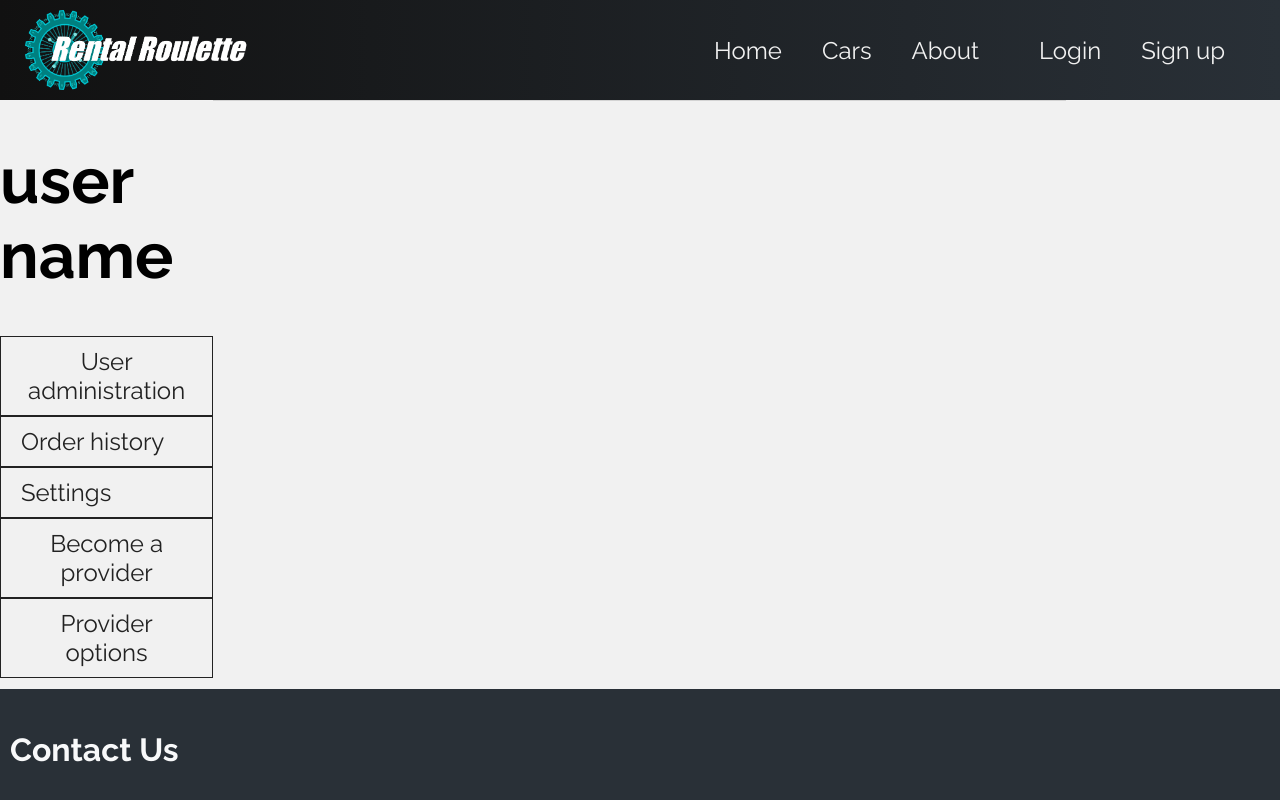
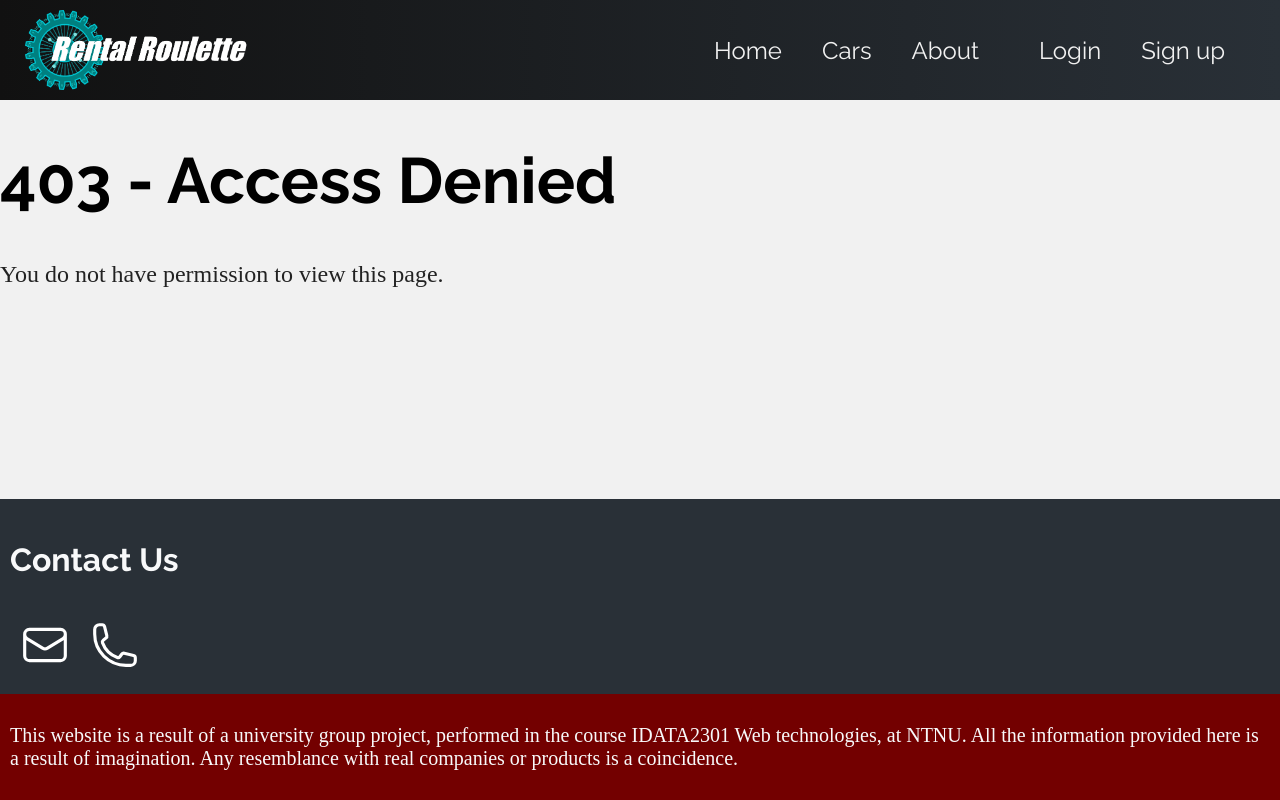
Before and after one commit to Nezerpz/IDATA2301-Project-2025, a React (Vite) app: page /mypage in a window 1280 px wide. Shown: the top 800 px of the page. Built offline with nearby package versions, Linux system fonts and the light colour scheme; a web font is replaced by a local one.

Commit message:
Cannot access mypage without being logged in

```diff
--- /dev/null
+++ b/src/components/CheckLogin.jsx
@@ -0,0 +1,6 @@
+function CheckLogin() {
+    const user = localStorage.getItem('jwt');
+    return user !== null;
+}
+
+export default CheckLogin;
--- /dev/null
+++ b/src/pages/AccessDenied.jsx
@@ -0,0 +1,10 @@
+function AccessDenied() {
+    return (
+        <div>
+            <h1>403 - Access Denied</h1>
+            <p>You do not have permission to view this page.</p>
+        </div>
+    );
+}
+
+export default AccessDenied;
--- a/src/pages/MyPage.jsx
+++ b/src/pages/MyPage.jsx
@@ -5,21 +5,28 @@
 import {Outlet } from 'react-router-dom';
 import SettingsNavbar from "../components/SettingsNavbar.jsx";
 import useTitle from "../components/useTitle.jsx";
+import CheckLogin from "../components/CheckLogin.jsx";
+import AccessDenied from "./AccessDenied.jsx";
 
 function MyPage() {
     useTitle("My Page");
+    const isLoggedIn = CheckLogin();
+    if (isLoggedIn) {
         return (
             <div className={"row"}>
                 <div className={"col-2"}>
                     <h1>user name</h1>
                     {/*TODO: Add nav bar for this menu*/}
-                    <SettingsNavbar />
+                    <SettingsNavbar/>
                 </div>
                 <div className={"col-8"} id={"mypage-background"}>
-                <Outlet />
+                    <Outlet/>
                 </div>
             </div>
         );
+    } else {
+        return <AccessDenied />;
+    }
 }
 
 export default MyPage;
```
Lines whose indentation alone changed are shown as unchanged.
